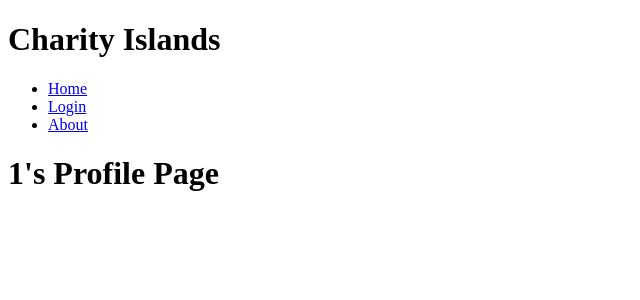
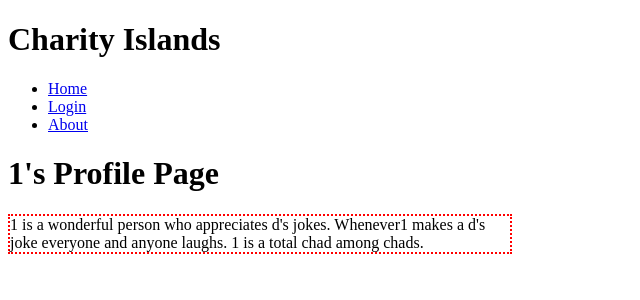
Before and after one commit to Tedejer/Capstone, a React (Create React App) app in the folder charity-islands/: page /UserPage/1 in a window 1280 px wide. Shown: the top 300 px of the page, without its empty margins (0-640 px from the left). Built offline with nearby package versions, Linux system fonts and the light colour scheme.

Commit message:
added userpage params

```diff
--- a/charity-islands/src/pages/UserPage.js
+++ b/charity-islands/src/pages/UserPage.js
@@ -6,6 +6,11 @@ function UserPage() {
   return (
     <div>
       <h1>{username}'s Profile Page</h1>
+      <div className="profile">
+        {username} is a wonderful person who appreciates d's jokes. Whenever
+        {username} makes a d's joke everyone and anyone laughs. {username} is a
+        total chad among chads.
+      </div>
     </div>
   );
 }
```
